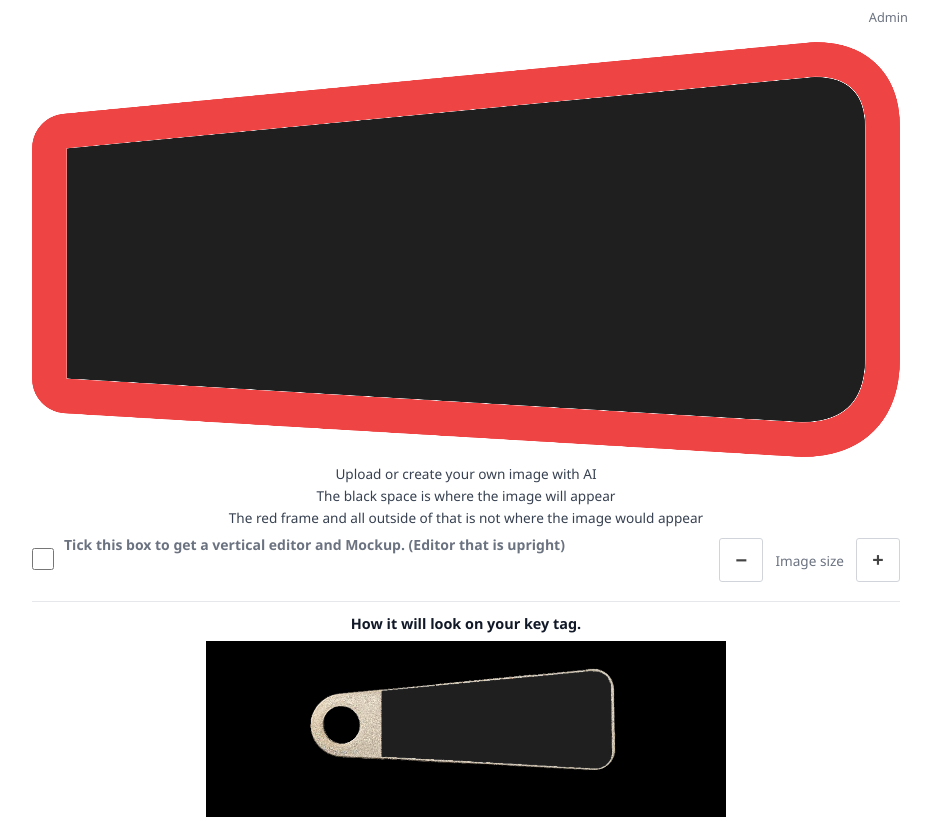
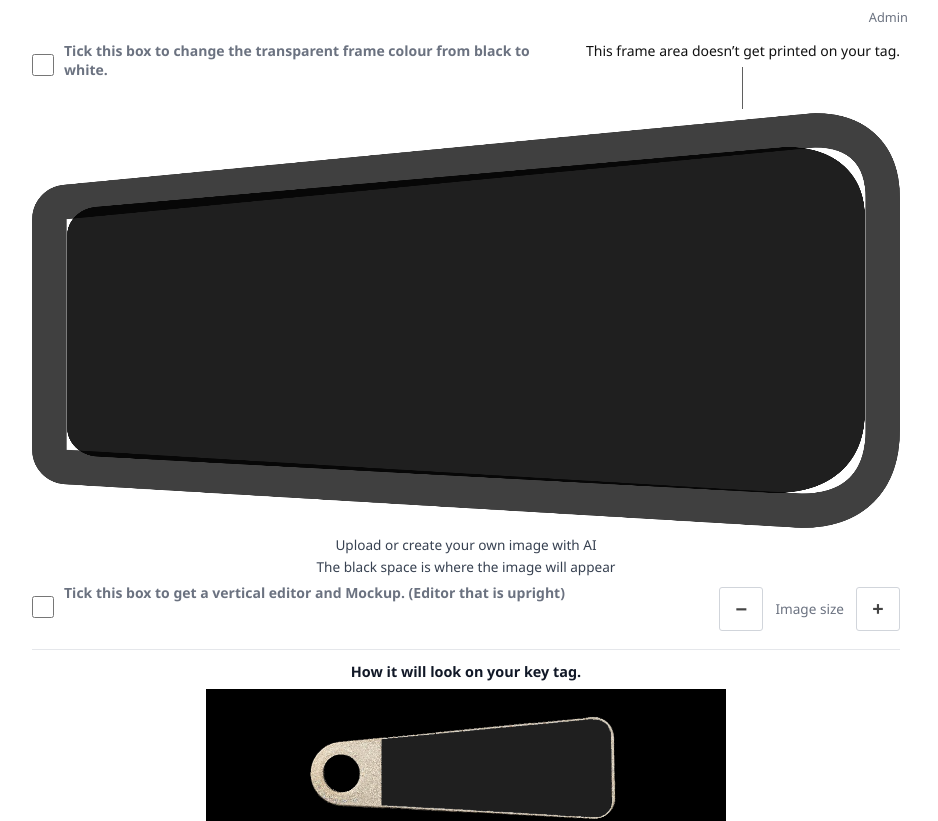
Before and after one commit to thealainpaul/key-tag-studio, a Next.js app: page / in a window 1280 px wide. Shown: the top 821 px of the page, without its empty margins (174-1112 px from the left). Built offline with nearby package versions, Linux system fonts and the light colour scheme.

Commit message:
Bleed is extended picture with 75% overlay in editor, clean in print file; bleed callout and overlay colour checkbox

```diff
--- a/src/app/globals.css
+++ b/src/app/globals.css
@@ -445,3 +445,46 @@ label { display: block; margin-bottom: 0.25rem; font-size: 0.85rem; color: var(-
   transform: translate(-50%, -50%) rotate(90deg);
   transform-origin: center center;
 }
+
+
+/* ── Bleed explainer above the editor ── */
+.bleed-callout {
+  display: flex;
+  align-items: flex-start;
+  justify-content: space-between;
+  gap: 1rem;
+  flex-wrap: wrap;
+  margin-bottom: 0.25rem;
+}
+
+.bleed-overlay-toggle { flex: 1 1 300px; }
+
+.bleed-pointer {
+  display: flex;
+  flex-direction: column;
+  align-items: center;
+  flex: 0 1 auto;
+  text-align: center;
+  min-width: 0;
+}
+
+.bleed-pointer-text {
+  font-size: 14px;
+  line-height: 1.35;
+  color: var(--fg, #111);
+}
+
+/* The rule dropping from the label to the top of the bleed ring. */
+.bleed-pointer-line {
+  width: 1px;
+  height: 42px;
+  background: currentColor;
+  opacity: 0.85;
+  margin-top: 6px;
+}
+
+@media (max-width: 640px) {
+  .bleed-callout { flex-direction: column; align-items: stretch; }
+  .bleed-pointer { align-items: center; }
+  .bleed-pointer-line { height: 28px; }
+}
--- a/src/components/AdminDesignEditor.tsx
+++ b/src/components/AdminDesignEditor.tsx
@@ -5,7 +5,7 @@ import Link from "next/link";
 import type { DesignImage, DesignPayload, TextLine } from "@/lib/design";
 import { fitCoverInFrame } from "@/lib/design";
 import {
-  drawBorderLayer,
+  drawBleedOverlay,
   drawContentLayer,
   downloadBlob,
   mergedPreviewDataUrl,
@@ -70,7 +70,7 @@ export default function AdminDesignEditor({ designId, initialPayload, initialSta
       await preloadAllImages(initialImages, imageCache.current);
       setReady(true);
       const border = borderCanvasRef.current;
-      if (border) drawBorderLayer(border);
+      if (border) drawBleedOverlay(border);
       redrawContent();
     })();
   }, [initialPayload, redrawContent]);
--- a/src/components/DesignerApp.tsx
+++ b/src/components/DesignerApp.tsx
@@ -9,9 +9,8 @@ import AiImageSlot, { type AiSlotResult } from "@/components/AiImageSlot";
 import KeyTagMockupPreview from "@/components/KeyTagMockupPreview";
 import KeyTagPlaceholder from "@/components/KeyTagPlaceholder";
 import {
-  drawBorderLayer,
+  drawBleedOverlay,
   drawContentLayer,
-  frameColorForImage,
   fullSourceDataUrl,
   payloadForSubmit,
   preloadAllImages,
@@ -21,7 +20,7 @@ import {
 } from "@/lib/canvas-render";
 import { scaleImageUniform } from "@/lib/canvas-gestures";
 import { useCanvasGestures } from "@/hooks/useCanvasGestures";
-import { CANVAS_H, CANVAS_W, FRAME_COLOR_DEFAULT, mmToPx } from "@/lib/keytag-shape";
+import { CANVAS_H, CANVAS_W, mmToPx } from "@/lib/keytag-shape";
 import { parseLocale, t } from "@/lib/i18n";
 import {
   clampQrSize,
@@ -41,7 +40,7 @@ const mmPx = mmToPx(1);
  * Two strings that were hardcoded in English and so never translated.
  * Kept here rather than in i18n.ts to avoid touching shared files.
  */
-const EXTRA_STRINGS: Record<string, { qrHint: string; scaleHint: string; forMeHint: string; verticalHint: string }> = {
+const EXTRA_STRINGS: Record<string, { qrHint: string; scaleHint: string; forMeHint: string; verticalHint: string; bleedLabel: string; overlayHint: string }> = {
   de: {
     qrHint:
       "Kreuzen Sie dieses Feld an, wenn Sie einen QR-Code möchten, geben Sie dann Ihre URL unten ein und passen Sie Position und Farben mit den Steuerelementen darunter an.",
@@ -50,6 +49,10 @@ const EXTRA_STRINGS: Record<string, { qrHint: string; scaleHint: string; forMeHi
       "Kreuzen Sie dieses Feld an, wenn wir es für Sie machen sollen. (Laden Sie dann einfach ein Bild hoch und senden Sie Ihre Bestellung ab.)",
     verticalHint:
       "Kreuzen Sie dieses Feld an für einen vertikalen Editor und Mockup. (Editor im Hochformat)",
+    bleedLabel:
+      "Dieser Rahmenbereich wird nicht auf Ihren Anhänger gedruckt.",
+    overlayHint:
+      "Kreuzen Sie dieses Feld an, um die transparente Rahmenfarbe von Schwarz auf Weiss zu ändern.",
   },
   fr: {
     qrHint:
@@ -59,6 +62,10 @@ const EXTRA_STRINGS: Record<string, { qrHint: string; scaleHint: string; forMeHi
       "Cochez cette case si vous souhaitez que nous le fassions pour vous. (Téléchargez simplement une image et envoyez votre commande.)",
     verticalHint:
       "Cochez cette case pour un éditeur et un mockup verticaux. (Éditeur à la verticale)",
+    bleedLabel:
+      "Cette zone de cadre n’est pas imprimée sur votre porte-clés.",
+    overlayHint:
+      "Cochez cette case pour changer la couleur du cadre transparent de noir à blanc.",
   },
   it: {
     qrHint:
@@ -68,6 +75,10 @@ const EXTRA_STRINGS: Record<string, { qrHint: string; scaleHint: string; forMeHi
       "Seleziona questa casella se vuoi che lo facciamo noi per te. (Carica semplicemente un'immagine e invia il tuo ordine.)",
     verticalHint:
       "Seleziona questa casella per un editor e un mockup verticali. (Editor in verticale)",
+    bleedLabel:
+      "Quest’area della cornice non viene stampata sul tuo portachiavi.",
+    overlayHint:
+      "Seleziona questa casella per cambiare il colore della cornice trasparente da nero a bianco.",
   },
   es: {
     qrHint:
@@ -77,6 +88,10 @@ const EXTRA_STRINGS: Record<string, { qrHint: string; scaleHint: string; forMeHi
       "Marque esta casilla si desea que lo hagamos por usted. (Solo suba una imagen y envíe su pedido.)",
     verticalHint:
       "Marque esta casilla para un editor y un mockup verticales. (Editor en vertical)",
+    bleedLabel:
+      "Esta zona del marco no se imprime en su llavero.",
+    overlayHint:
+      "Marque esta casilla para cambiar el color del marco transparente de negro a blanco.",
   },
   en: {
     qrHint:
@@ -86,6 +101,10 @@ const EXTRA_STRINGS: Record<string, { qrHint: string; scaleHint: string; forMeHi
       "Tick this box if you want us to do it for you. (Then simply upload an image and send in your order.)",
     verticalHint:
       "Tick this box to get a vertical editor and Mockup. (Editor that is upright)",
+    bleedLabel:
+      "This frame area doesn’t get printed on your tag.",
+    overlayHint:
+      "Tick this box to change the transparent frame colour from black to white.",
   },
 };
 
@@ -126,7 +145,7 @@ export default function DesignerApp() {
   const designForMeRef = useRef(false);
   /** Read by the gesture hook, which needs it without re-subscribing. */
   const portraitRef = useRef(false);
-  const frameColorRef = useRef(FRAME_COLOR_DEFAULT);
+  const overlayWhiteRef = useRef(false);
 
   const [tagColor, setTagColor] = useState("#1f1f1f");
   const [images, setImages] = useState<DesignImage[]>([]);
@@ -145,7 +164,7 @@ export default function DesignerApp() {
   const [fitMode, setFitMode] = useState<"auto" | "manual">("manual");
   const [designForMe, setDesignForMe] = useState(false);
   const [portrait, setPortrait] = useState(false);
-  const [frameColor, setFrameColor] = useState(FRAME_COLOR_DEFAULT);
+  const [overlayWhite, setOverlayWhite] = useState(false);
   const [canvasReady, setCanvasReady] = useState(false);
   const [mockupRevision, setMockupRevision] = useState(0);
   const [qrEnabled, setQrEnabled] = useState(false);
@@ -163,7 +182,7 @@ export default function DesignerApp() {
   tagColorRef.current = tagColor;
   designForMeRef.current = designForMe;
   portraitRef.current = portrait;
-  frameColorRef.current = frameColor;
+  overlayWhiteRef.current = overlayWhite;
 
   const qrCodeState = useMemo(
     () => ({
@@ -199,7 +218,7 @@ export default function DesignerApp() {
     const content = contentCanvasRef.current;
     const border = borderCanvasRef.current;
     if (content) drawContentLayer(content, tagColor, [], [], imageCache.current, { enabled: false, url: "" });
-    if (border) drawBorderLayer(border, frameColorRef.current);
+    if (border) drawBleedOverlay(border, overlayWhiteRef.current ? "white" : "black");
     setCanvasReady(true);
   }, []);
 
@@ -207,8 +226,8 @@ export default function DesignerApp() {
   // repaint it explicitly - the content redraw below does not touch it.
   useEffect(() => {
     const border = borderCanvasRef.current;
-    if (border) drawBorderLayer(border, frameColor);
-  }, [frameColor]);
+    if (border) drawBleedOverlay(border, overlayWhite ? "white" : "black");
+  }, [overlayWhite]);
 
   useEffect(() => {
     redrawContent();
@@ -255,7 +274,7 @@ export default function DesignerApp() {
       fitMode,
       designForMe: designForMeRef.current,
       orientation: portraitRef.current ? "portrait" : "landscape",
-      frameColor: frameColorRef.current,
+      overlayColor: overlayWhiteRef.current ? "white" : "black",
       qrCode: { enabled: qrEnabled, url: finalQrUrl, x: qrX, y: qrY, size: qrSize, color: qrColor, halo: qrHalo },
     };
 
@@ -501,7 +520,6 @@ export default function DesignerApp() {
     const image = await preloadImage(dataUrl, imageCache.current);
     // Kept before any cropping, so "design it for me" submits the whole picture.
     fullSourceRef.current = dataUrl;
-    setFrameColor(frameColorForImage(image));
     await addUploadedImage(dataUrl, image.naturalWidth, image.naturalHeight);
     setFitMode("auto");
   }
@@ -557,11 +575,6 @@ export default function DesignerApp() {
   async function pickAiImage(url: string) {
     // The generated image at its full dimensions, before it is fitted to the tag.
     fullSourceRef.current = url;
-    try {
-      setFrameColor(frameColorForImage(await preloadImage(url, imageCache.current)));
-    } catch {
-      /* keep the previous frame colour */
-    }
     await addAiImage(url);
     setFitMode("manual");
     setAiOpen(false);
@@ -602,6 +615,26 @@ export default function DesignerApp() {
       </div>
 
       <div className="preview-panel">
+        {/*
+          Bleed explainer. The checkbox sits left and the pointer label right,
+          on one band above the editor, with a rule dropping from the label to
+          the bleed ring so there is no doubt which area is meant.
+        */}
+        <div className="bleed-callout">
+          <label className="checkbox-row inline bleed-overlay-toggle">
+            <input
+              type="checkbox"
+              checked={overlayWhite}
+              onChange={(e) => setOverlayWhite(e.target.checked)}
+            />
+            <span>{extra.overlayHint}</span>
+          </label>
+          <div className="bleed-pointer">
+            <span className="bleed-pointer-text">{extra.bleedLabel}</span>
+            <span className="bleed-pointer-line" aria-hidden="true" />
+          </div>
+        </div>
+
         <div className={`preview-wrap${portrait ? " portrait" : ""}`}>
           <div className={`preview-stack${portrait ? " portrait" : ""}`} ref={previewStackRef}>
             {!canvasReady && <KeyTagPlaceholder />}
@@ -624,7 +657,6 @@ export default function DesignerApp() {
         <div className="preview-hints">
           <p>{labels.hintUpload}</p>
           <p>{labels.hintBlack}</p>
-          <p>{labels.hintRed}</p>
           {images.length > 0 && <p>{labels.hintGestures}</p>}
         </div>
         {/*
--- a/src/lib/design.ts
+++ b/src/lib/design.ts
@@ -39,8 +39,8 @@ export type DesignPayload = {
    * manufacturer receives never changes shape.
    */
   orientation?: "landscape" | "portrait";
-  /** Bleed frame colour, derived from the customer's image. */
-  frameColor?: string;
+  /** Editor bleed overlay: black or white. Editor-only, not printed. */
+  overlayColor?: "black" | "white";
   qrCode?: {
     enabled: boolean;
     url: string;
--- a/src/lib/i18n.ts
+++ b/src/lib/i18n.ts
@@ -17,7 +17,6 @@ const dict = {
     checkoutFailed: "Checkout failed — try a smaller photo or use Wi‑Fi.",
     hintUpload: "Upload or create your own image with AI",
     hintBlack: "The black space is where the image will appear",
-    hintRed: "The red frame and all outside of that is not where the image would appear",
     hintGestures: "Drag to move · Pinch with two fingers to resize (or use − + below)",
     imageSize: "Image size",
     upload: "Upload (we fit it for you)",
@@ -47,7 +46,6 @@ const dict = {
     checkoutFailed: "Checkout fehlgeschlagen — kleineres Foto oder WLAN versuchen.",
     hintUpload: "Laden Sie ein Bild hoch oder erstellen Sie eines mit KI",
     hintBlack: "Der schwarze Bereich ist die Bildfläche",
-    hintRed: "Der rote Rahmen und alles ausserhalb erscheinen nicht auf dem Anhänger",
     hintGestures: "Ziehen zum Verschieben · Mit zwei Fingern zoomen (oder − + unten)",
     imageSize: "Bildgrösse",
     upload: "Hochladen (wir passen es ein)",
@@ -77,7 +75,6 @@ const dict = {
     checkoutFailed: "Échec — essayez une photo plus petite ou le Wi‑Fi.",
     hintUpload: "Téléversez une image ou créez-en une avec l’IA",
     hintBlack: "La zone noire est l’emplacement de l’image",
-    hintRed: "Le cadre rouge et tout l’extérieur n’apparaissent pas sur la plaquette",
     hintGestures: "Glisser pour déplacer · Pincer pour redimensionner (ou − + ci-dessous)",
     imageSize: "Taille de l’image",
     upload: "Téléverser (nous l’ajustons)",
@@ -107,7 +104,6 @@ const dict = {
     checkoutFailed: "Errore — prova una foto più piccola o il Wi‑Fi.",
     hintUpload: "Carica un’immagine o creane una con l’IA",
     hintBlack: "Lo spazio nero è dove compare l’immagine",
-    hintRed: "La cornice rossa e tutto ciò che è fuori non compaiono sul tag",
     hintGestures: "Trascina per spostare · Pizzica per ridimensionare (o − + sotto)",
     imageSize: "Dimensione immagine",
     upload: "Carica (la adattiamo noi)",
--- a/src/lib/keytag-shape.ts
+++ b/src/lib/keytag-shape.ts
@@ -134,13 +134,16 @@ export function drawKeyTagFill(
  * is the trim margin — the printable area is what sits inside it, which is what
  * the hint text tells the customer. The mockup clips to the same inner edge.
  */
-/** Default frame colour, used until an image supplies one. */
-export const FRAME_COLOR_DEFAULT = "#ef4444";
+/** Editor overlay colour over the bleed ring. */
+export type OverlayColor = "black" | "white";
+
+/** How opaque that overlay is. 0.75 = the picture shows through at 25%. */
+export const BLEED_OVERLAY_ALPHA = 0.75;
 
 export function drawKeyTagBorder(
   ctx: CanvasRenderingContext2D,
   metrics: TagMetrics,
-  color: string = FRAME_COLOR_DEFAULT
+  color = "#ef4444"
 ) {
   ctx.save();
   metrics.drawGeometry(ctx, 0);
```
Also changed, not shown: src/lib/canvas-render.ts (+118 -106 lines).
